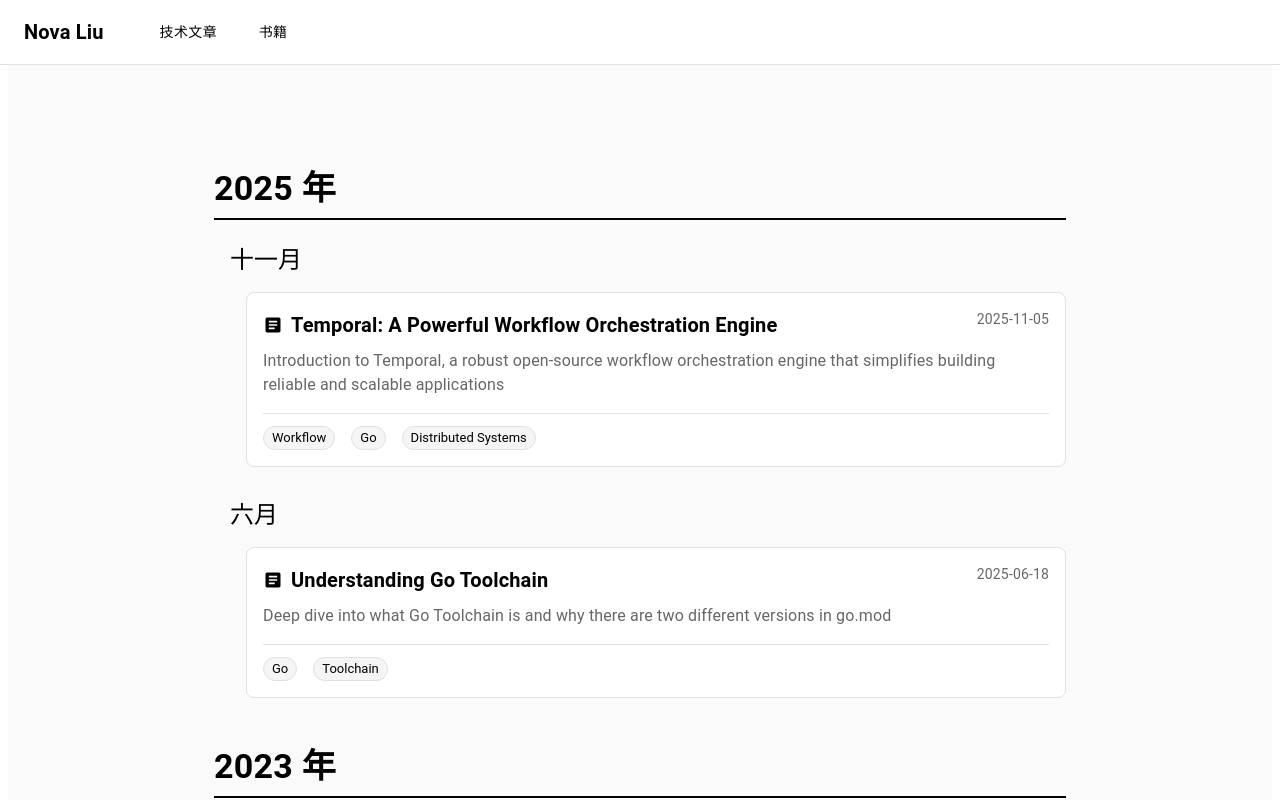
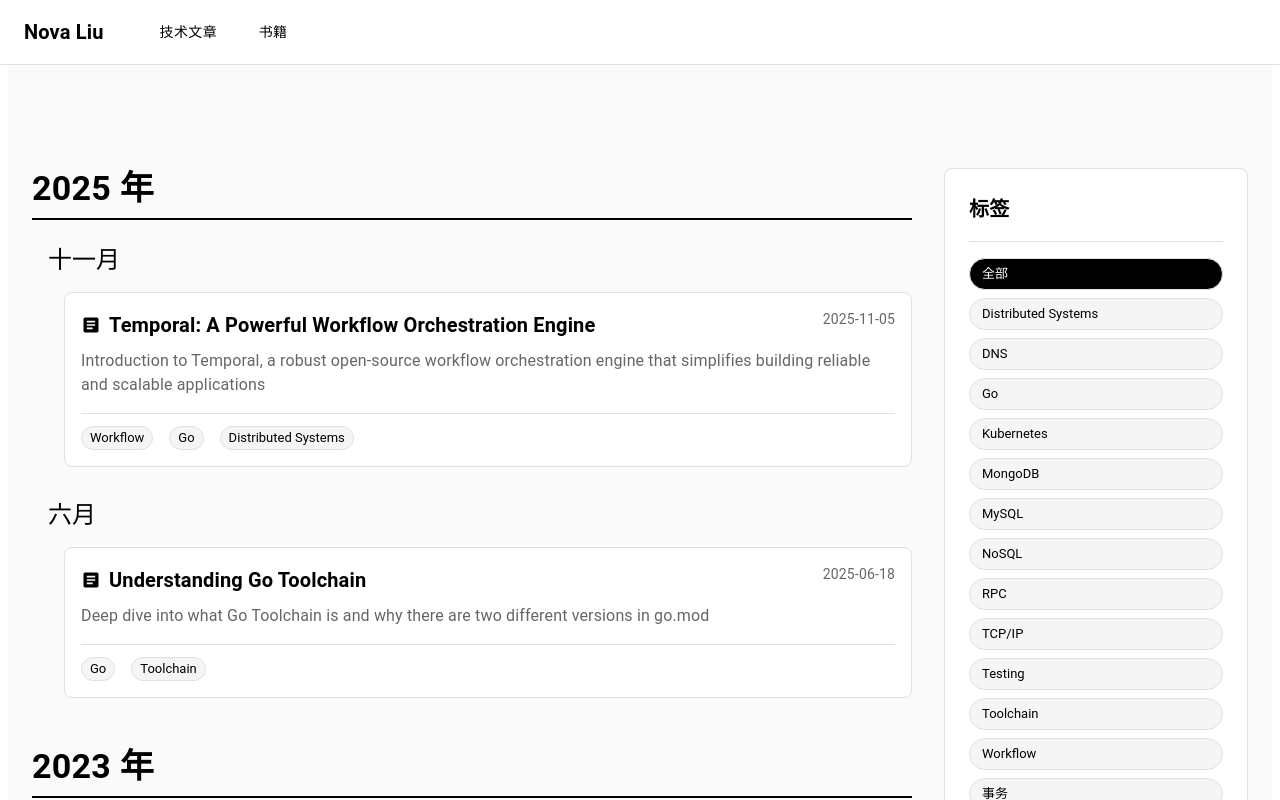
Before and after one commit to nova-liu/nova-liu.github.io, a React (Vite) app: page /blog in a window 1280 px wide. Shown: the top 800 px of the page. Built offline with nearby package versions, Linux system fonts and the light colour scheme.

Commit message:
feat: add tag filtering and retrieval functions for blog posts

```diff
--- a/src/blog/BlogArchive.tsx
+++ b/src/blog/BlogArchive.tsx
@@ -1,5 +1,6 @@
 import { useNavigate } from "react-router-dom";
-import { getArchiveGroups } from "./blogConfig";
+import { useState } from "react";
+import { filterPostsByTag, getAllTags } from "./blogConfig";
 import {
   Container,
   Typography,
@@ -10,13 +11,16 @@ import {
   Chip,
   Stack,
   Divider,
+  Paper,
 } from "@mui/material";
 import { Article as ArticleIcon } from "@mui/icons-material";
 import NavigationBar from "../navigation/NavigationBar";
 
 export default function BlogArchive() {
   const navigate = useNavigate();
-  const archives = getArchiveGroups();
+  const [selectedTag, setSelectedTag] = useState<string | null>(null);
+  const archives = filterPostsByTag(selectedTag);
+  const allTags = getAllTags();
 
   const getMonthName = (month: number) => {
     const months = [
@@ -48,16 +52,29 @@ export default function BlogArchive() {
     <Box sx={{ minHeight: "100vh", bgcolor: "#fafafa" }}>
       <NavigationBar />
       <Box sx={{ pt: 8 }}>
-        <Container maxWidth="md" sx={{ py: 6 }}>
+        <Container maxWidth="xl" sx={{ py: 6 }}>
           <Typography
             variant="h3"
             component="h1"
             align="center"
             gutterBottom
             sx={{ mb: 6, fontWeight: 600, color: "#000" }}
-          ></Typography>
+          >
+            {selectedTag ? `标签: ${selectedTag}` : ""}
+          </Typography>
 
-          {archives.map((yearGroup) => (
+          <Box sx={{ display: "flex", gap: 4, alignItems: "flex-start" }}>
+            <Box sx={{ flex: 1, maxWidth: "calc(75% - 16px)" }}>
+              {archives.length === 0 ? (
+                <Typography
+                  variant="h6"
+                  align="center"
+                  sx={{ color: "#666", py: 4 }}
+                >
+                  没有找到相关文章
+                </Typography>
+              ) : (
+                archives.map((yearGroup) => (
                   <Box key={yearGroup.year} sx={{ mb: 6 }}>
                     <Typography
                       variant="h4"
@@ -132,7 +149,10 @@ export default function BlogArchive() {
                                     </Typography>
                                     <Typography
                                       variant="body2"
-                                sx={{ whiteSpace: "nowrap", color: "#666" }}
+                                      sx={{
+                                        whiteSpace: "nowrap",
+                                        color: "#666",
+                                      }}
                                     >
                                       {formatDate(post.date)}
                                     </Typography>
@@ -159,12 +179,26 @@ export default function BlogArchive() {
                                             key={tag}
                                             label={tag}
                                             size="small"
+                                            clickable
+                                            onClick={(e) => {
+                                              e.stopPropagation();
+                                              setSelectedTag(tag);
+                                            }}
                                             sx={{
-                                        bgcolor: "#f5f5f5",
-                                        color: "#000",
+                                              bgcolor:
+                                                selectedTag === tag
+                                                  ? "#000"
+                                                  : "#f5f5f5",
+                                              color:
+                                                selectedTag === tag
+                                                  ? "#fff"
+                                                  : "#000",
                                               border: "1px solid #e0e0e0",
                                               "&:hover": {
-                                          bgcolor: "#e0e0e0",
+                                                bgcolor:
+                                                  selectedTag === tag
+                                                    ? "#333"
+                                                    : "#e0e0e0",
                                               },
                                             }}
                                           />
@@ -180,7 +214,65 @@ export default function BlogArchive() {
                       </Box>
                     ))}
                   </Box>
+                ))
+              )}
+            </Box>
+
+            <Box sx={{ width: "25%", minWidth: "200px" }}>
+              <Paper
+                elevation={0}
+                sx={{
+                  p: 3,
+                  border: "1px solid #e0e0e0",
+                  borderRadius: 2,
+                  position: "sticky",
+                  top: 80,
+                }}
+              >
+                <Typography
+                  variant="h6"
+                  gutterBottom
+                  sx={{ fontWeight: 600, mb: 2, color: "#000" }}
+                >
+                  标签
+                </Typography>
+                <Divider sx={{ mb: 2 }} />
+                <Stack spacing={1}>
+                  <Chip
+                    label="全部"
+                    clickable
+                    onClick={() => setSelectedTag(null)}
+                    sx={{
+                      bgcolor: selectedTag === null ? "#000" : "#f5f5f5",
+                      color: selectedTag === null ? "#fff" : "#000",
+                      border: "1px solid #e0e0e0",
+                      justifyContent: "flex-start",
+                      "&:hover": {
+                        bgcolor: selectedTag === null ? "#333" : "#e0e0e0",
+                      },
+                    }}
+                  />
+                  {allTags.map((tag) => (
+                    <Chip
+                      key={tag}
+                      label={tag}
+                      clickable
+                      onClick={() => setSelectedTag(tag)}
+                      sx={{
+                        bgcolor: selectedTag === tag ? "#000" : "#f5f5f5",
+                        color: selectedTag === tag ? "#fff" : "#000",
+                        border: "1px solid #e0e0e0",
+                        justifyContent: "flex-start",
+                        "&:hover": {
+                          bgcolor: selectedTag === tag ? "#333" : "#e0e0e0",
+                        },
+                      }}
+                    />
                   ))}
+                </Stack>
+              </Paper>
+            </Box>
+          </Box>
         </Container>
       </Box>
     </Box>
--- a/src/blog/blogConfig.ts
+++ b/src/blog/blogConfig.ts
@@ -207,3 +207,62 @@ export function getArchiveGroups(): ArchiveGroup[] {
 
   return result;
 }
+
+// 获取所有唯一的标签
+export function getAllTags(): string[] {
+  const tagsSet = new Set<string>();
+  blogPosts.forEach((post) => {
+    if (post.tags) {
+      post.tags.forEach((tag) => tagsSet.add(tag));
+    }
+  });
+  return Array.from(tagsSet).sort((a, b) => a.localeCompare(b));
+}
+
+// 根据标签筛选文章
+export function filterPostsByTag(tag: string | null): ArchiveGroup[] {
+  if (!tag) {
+    return getArchiveGroups();
+  }
+
+  const filteredPosts = blogPosts.filter((post) => post.tags?.includes(tag));
+
+  const groups: Map<number, Map<number, BlogPost[]>> = new Map();
+
+  filteredPosts.forEach((post) => {
+    const date = new Date(post.date);
+    const year = date.getFullYear();
+    const month = date.getMonth() + 1;
+
+    if (!groups.has(year)) {
+      groups.set(year, new Map());
+    }
+
+    const yearGroup = groups.get(year)!;
+    if (!yearGroup.has(month)) {
+      yearGroup.set(month, []);
+    }
+
+    yearGroup.get(month)!.push(post);
+  });
+
+  const result: ArchiveGroup[] = [];
+  const sortedYears = Array.from(groups.keys()).sort((a, b) => b - a);
+
+  sortedYears.forEach((year) => {
+    const monthsMap = groups.get(year)!;
+    const sortedMonths = Array.from(monthsMap.keys()).sort((a, b) => b - a);
+
+    result.push({
+      year,
+      months: sortedMonths.map((month) => ({
+        month,
+        posts: monthsMap
+          .get(month)!
+          .sort((a, b) => b.date.localeCompare(a.date)),
+      })),
+    });
+  });
+
+  return result;
+}
```
Lines whose indentation alone changed are shown as unchanged.
